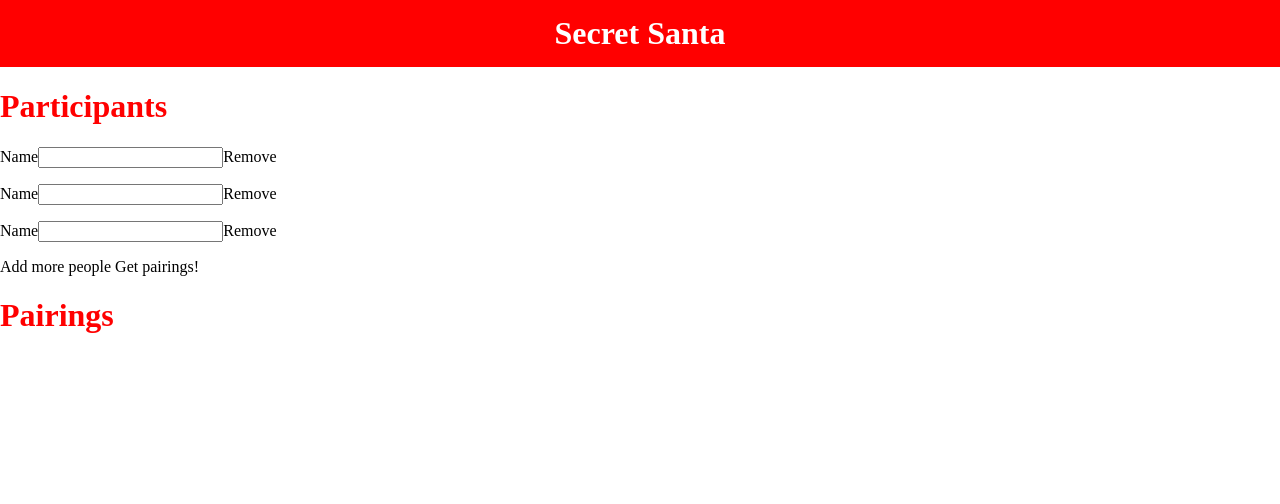
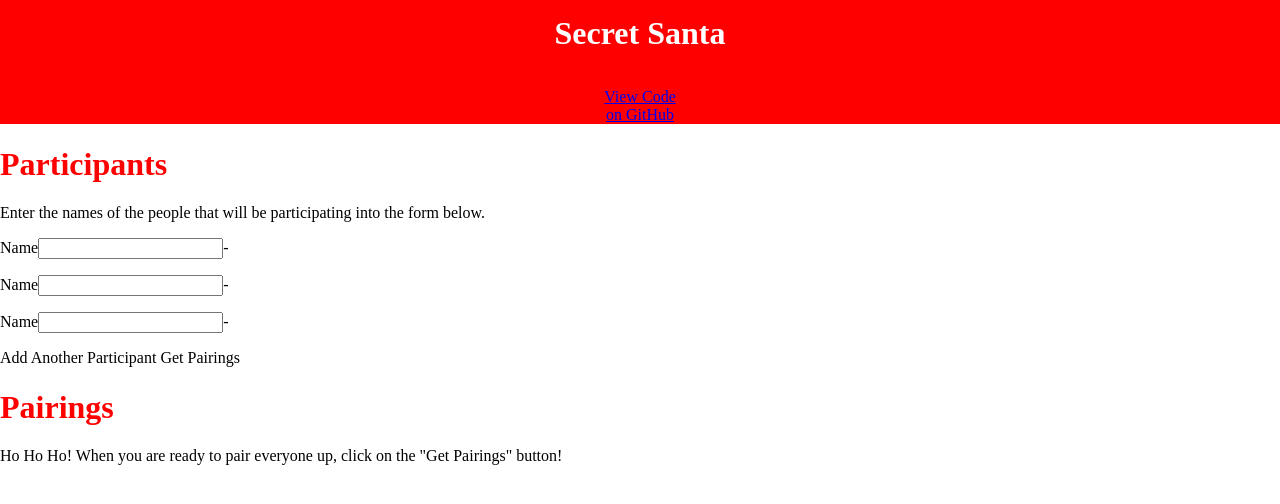
Before and after one commit to escrimeuse/SecretSanta, a plain HTML site: page index.html in a window 1280 px wide. Drawn offline with Linux system fonts and the light colour scheme.

Commit message:
Enclosed the Participant and Pairing div in a main div, and changed the text on the remove button from "Remove" to "-"

```diff
--- a/index.html
+++ b/index.html
@@ -8,25 +8,33 @@
 	<body>
 	<header>
 		<h1>Secret Santa</h1>
+		<p><a href="http://www.github.com/escrimeuse/secretsanta">View Code<br/>on GitHub</a></p>
 	</header>
-	<div>
+	<div class="main">
+		<div class="bordered" id="participant-input">
 			<h1>Participants</h1>
+			<p>Enter the names of the people that will be participating into the form below.</p>
+
 			<form id="secretsanta">
 				<div id="participants">
-				<p id="p1"><label for="person1">Name</label><input id="person1" type="text"></input><a id="remove_p1">Remove</a></p>
-				<p id="p2"><label for="person2">Name</label><input id="person2" type="text"></input><a id="remove_p2">Remove</a></p>
-				<p id="p3"><label for="person3">Name</label><input id="person3" type="text"></input><a id="remove_p3">Remove</a></p>
+					<p id="p1"><label for="person1">Name</label><input id="person1" type="text"></input><a id="remove_p1">-</a></p>
+					<p id="p2"><label for="person2">Name</label><input id="person2" type="text"></input><a id="remove_p2">-</a></p>
+					<p id="p3"><label for="person3">Name</label><input id="person3" type="text"></input><a id="remove_p3">-</a></p>
 				</div>
-			<a id="addmore">Add more people</a>
-			<a id="pair">Get pairings!</a>
+				<a id="addmore" class="buttons">Add Another Participant</a>
+				<a id="pair" class="buttons">Get Pairings</a>
 			</form>
 		</div>
-	<div>
+		<div class="bordered" id="pairings-output">
 			<h1>Pairings</h1>
 			<div id="pairings">
-
+			<p>Ho Ho Ho! When you are ready to pair everyone up, click on the "Get Pairings" button!</p>
 			</div>
 		</div>
 
+	</div>
+
+
+
 	</body>
 </html>
```
Lines whose indentation alone changed are shown as unchanged.
